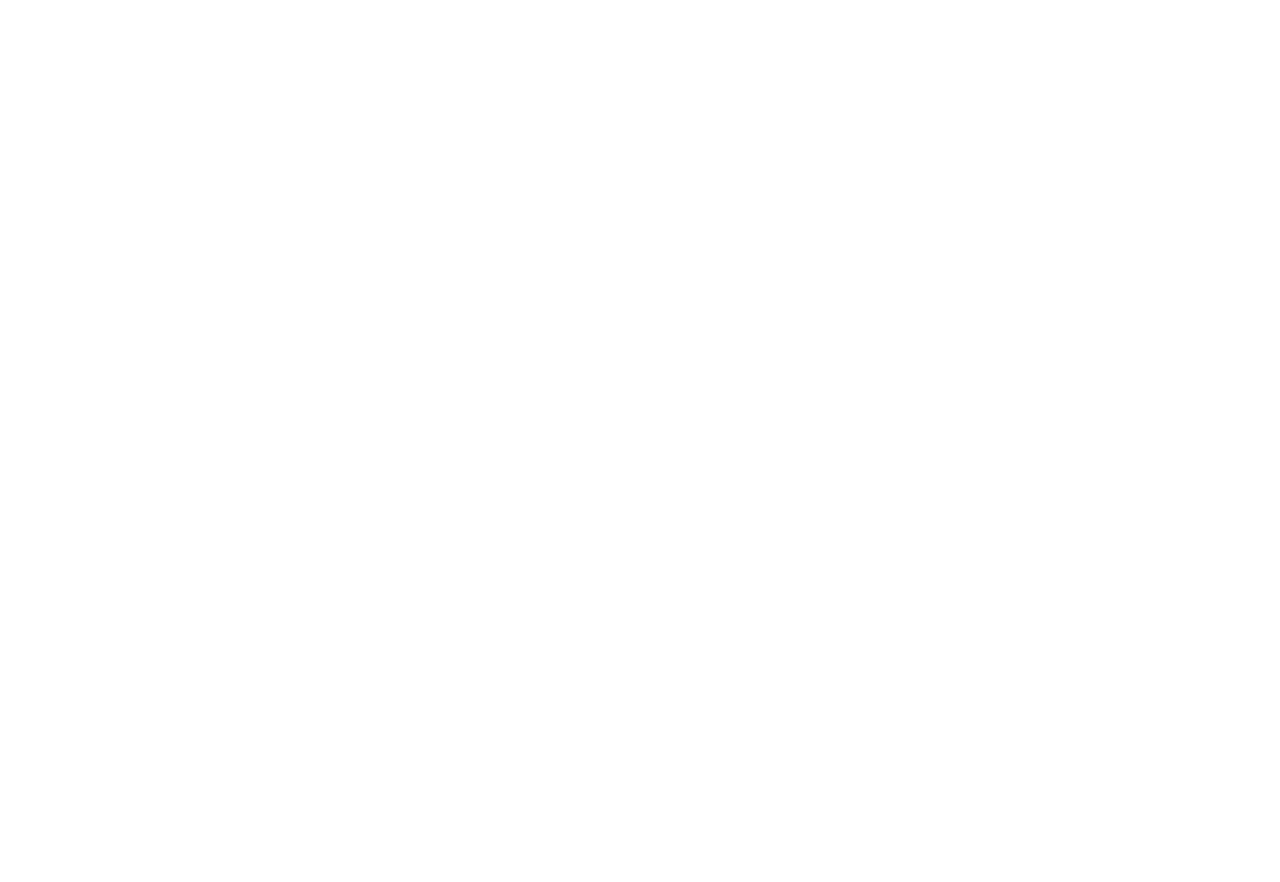
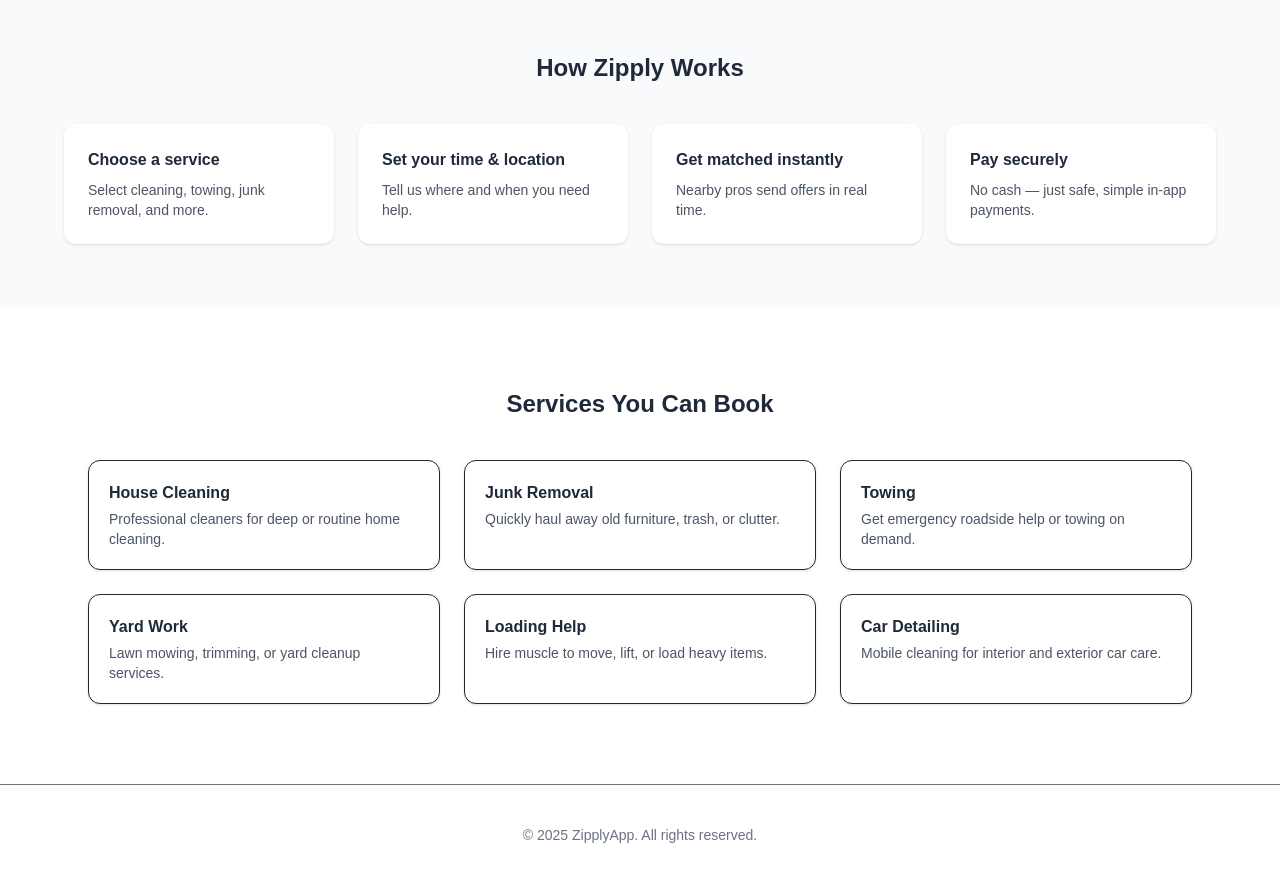
Before and after one commit to masoudmerzaye2020/zipply, a Next.js app: page / in a window 1280 px wide. Shown: the part 380-1262 px from the top of the page. Before the commit the page ends 800 px from the top, so only its background shows below. Built offline with nearby package versions, Linux system fonts and the light colour scheme.

Commit message:
new verson

```diff
--- a/app/page.tsx
+++ b/app/page.tsx
@@ -11,35 +11,40 @@ export default function Home() {
     if (!email) return;
 
     try {
-      const res = await fetch('https://script.google.com/macros/s/AKfycbwd1B20iA9s0fVEcXyvPbH2gByhUBKQZspS30xT_QHqCAA1_iRsjnXpptNpnPtH6TNnHQ/exec', {
-      method: 'POST',
-      headers: { 'Content-Type': 'application/json' },
-      body: JSON.stringify({ email }),
-    });
-
+      const res = await fetch(
+        'https://script.google.com/macros/s/AKfycbwd1B20iA9s0fVEcXyvPbH2gByhUBKQZspS30xT_QHqCAA1_iRsjnXpptNpnPtH6TNnHQ/exec',
+        {
+          method: 'POST',
+          headers: { 'Content-Type': 'application/json' },
+          body: JSON.stringify({ email }),
+        }
+      );
 
       const data = await res.json();
+      console.log('Google script response:', data);
+
       if (data.result === 'success') {
         setSubmitted(true);
         setEmail('');
       } else {
-        alert('Submission failed: ' + data.message);
+        alert('Error: ' + data.message);
       }
     } catch (err) {
-      // eslint-disable-next-line no-console
-      console.error(err);
+      console.error('Form submission error:', err);
       alert('Submission failed. Try again later.');
     }
   };
 
   return (
     <main className="min-h-screen bg-white text-gray-800">
+      {/* Hero */}
       <section className="px-6 py-20 text-center max-w-3xl mx-auto">
         <h1 className="text-4xl sm:text-5xl font-bold mb-4">Get Help. Fast.</h1>
         <p className="text-lg text-gray-600 mb-6">
           Instantly book local pros for cleaning, junk removal, towing, yard work, and more — right from your phone.
         </p>
 
+        {/* Waitlist Form */}
         {!submitted ? (
           <form
             onSubmit={handleSubmit}
@@ -61,9 +66,54 @@ export default function Home() {
             </button>
           </form>
         ) : (
-          <p className="text-green-600 font-semibold mt-4">Thanks for joining the waitlist! 🙌</p>
+          <p className="text-green-600 font-semibold mt-4">
+            Thanks for joining the waitlist! 🙌
+          </p>
         )}
       </section>
+
+      {/* How It Works */}
+      <section className="px-6 py-16 bg-gray-50 text-center">
+        <h2 className="text-2xl font-semibold mb-10">How Zipply Works</h2>
+        <div className="grid sm:grid-cols-2 lg:grid-cols-4 gap-6 max-w-6xl mx-auto text-left">
+          {[
+            { title: "Choose a service", desc: "Select cleaning, towing, junk removal, and more." },
+            { title: "Set your time & location", desc: "Tell us where and when you need help." },
+            { title: "Get matched instantly", desc: "Nearby pros send offers in real time." },
+            { title: "Pay securely", desc: "No cash — just safe, simple in-app payments." },
+          ].map((item, i) => (
+            <div key={i} className="p-6 bg-white rounded-xl shadow-sm hover:shadow-md transition">
+              <h3 className="font-bold mb-2">{item.title}</h3>
+              <p className="text-sm text-gray-600">{item.desc}</p>
+            </div>
+          ))}
+        </div>
+      </section>
+
+      {/* Services */}
+      <section className="px-6 py-20 max-w-6xl mx-auto">
+        <h2 className="text-2xl font-semibold text-center mb-10">Services You Can Book</h2>
+        <div className="grid sm:grid-cols-2 lg:grid-cols-3 gap-6">
+          {[
+            { title: "House Cleaning", desc: "Professional cleaners for deep or routine home cleaning." },
+            { title: "Junk Removal", desc: "Quickly haul away old furniture, trash, or clutter." },
+            { title: "Towing", desc: "Get emergency roadside help or towing on demand." },
+            { title: "Yard Work", desc: "Lawn mowing, trimming, or yard cleanup services." },
+            { title: "Loading Help", desc: "Hire muscle to move, lift, or load heavy items." },
+            { title: "Car Detailing", desc: "Mobile cleaning for interior and exterior car care." },
+          ].map((item, i) => (
+            <div key={i} className="bg-white border rounded-xl p-5 shadow-sm hover:shadow-md transition">
+              <h3 className="font-semibold mb-1">{item.title}</h3>
+              <p className="text-sm text-gray-600">{item.desc}</p>
+            </div>
+          ))}
+        </div>
+      </section>
+
+      {/* Footer */}
+      <footer className="py-10 border-t text-center text-sm text-gray-500">
+        © {new Date().getFullYear()} ZipplyApp. All rights reserved.
+      </footer>
     </main>
   );
 }
```
